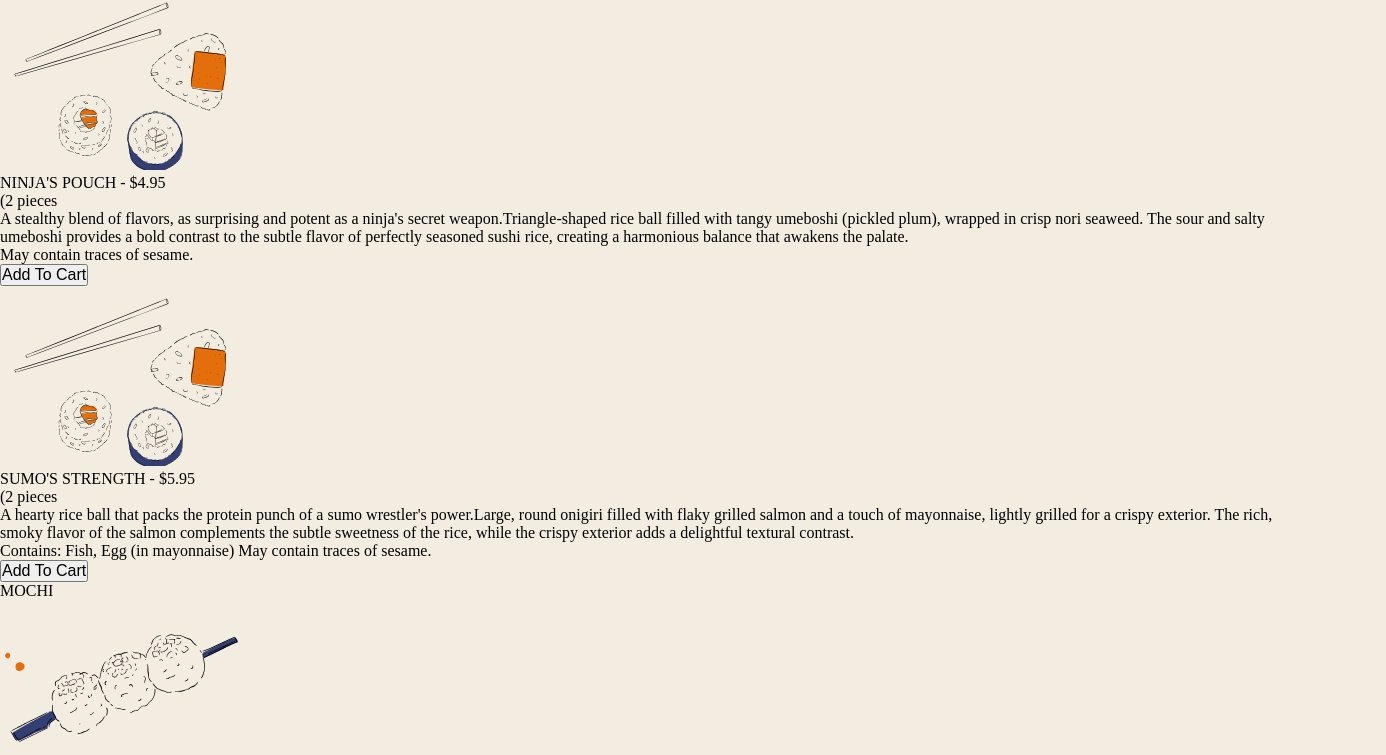
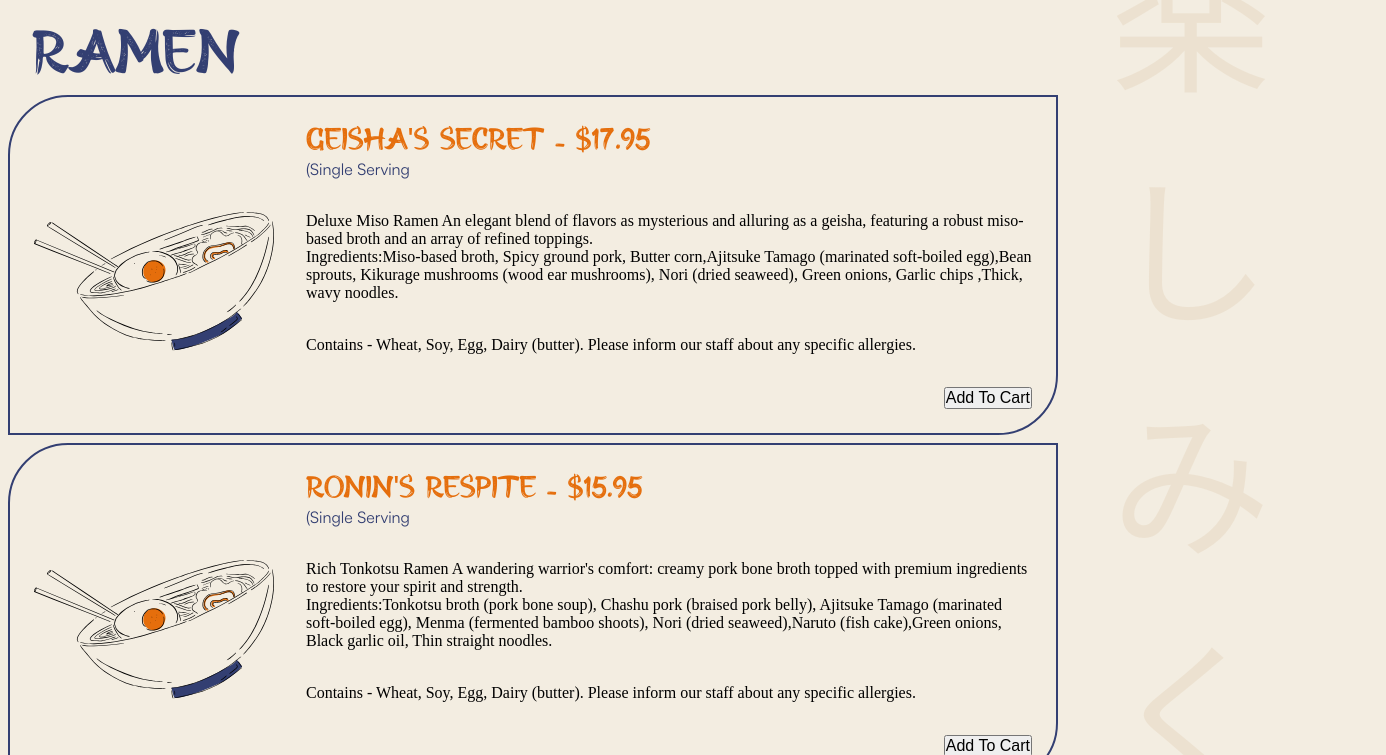
Before and after one commit to GabrielDevJourney/Restaurant-Page, a website built with webpack: page src/template.html in a window 1280 px wide. Both pictures are taken after a click on the link "MENU". Shown: the part 1478-2233 px from the top of the page, 1386 px wide, since content can reach past the window. Built offline with nearby package versions, Linux system fonts and the light colour scheme.

Commit message:
overall styling of the (not complete) yet

```diff
--- a/src/styles/main.css
+++ b/src/styles/main.css
@@ -8,6 +8,7 @@
 @import "footer.css";
 /* import pages content stylings */
 @import "homeContent.css";
+@import "menu.css";
 
 * {
 	margin: 0;
--- /dev/null
+++ b/src/styles/menu.css
@@ -0,0 +1,41 @@
+.menuPageContainer{
+    display: flex;
+    flex-direction: column;
+}
+.headerMenuPageContainer{
+    width: 100%;
+    margin-top: 2rem;
+    display: flex;
+    align-items: center;
+    justify-content: center;
+}
+.headerMenuPageText{
+    font-family: var(--font-main);
+    color: var(--color-primary);
+    font-size: 5rem;
+    text-align: center;
+}
+
+.mainContentContainer{
+    display: flex;
+    flex-direction: row;
+}
+.menuCategoriesContainer{
+    width: 1300px;
+    display: flex;
+    flex-direction: column;
+    align-items: center;
+}
+.japoneseLettersContainer{
+    display: flex;
+    width: 400px;
+    justify-content: center;
+    text-align: center;
+}
+.japoneseText{
+    font-family: var(--font-secondary);
+    width: 250px;
+    font-size: 10rem;
+    color: var(--color-decor);
+    font-weight: 500;
+}
--- a/src/styles/menuItem.css
+++ b/src/styles/menuItem.css
@@ -0,0 +1,59 @@
+.cardContainer{
+    width: 1050px;
+    height: auto;
+    display: grid;
+    grid-template-areas:
+    ". name name"
+    "img description description"
+    "img extraInfo extraInfo"
+    ". . btn"
+    ;
+    grid-template-columns: auto 1fr;
+    gap: 1rem;
+    border: 2px var(--color-primary) solid;
+    border-radius: 60px 0 60px 0;
+    padding: 1rem;
+    margin: 0.5rem;
+}
+
+.categorySectionHeadingText{
+    padding: 4.5rem 0 0 2rem;
+    font-family: var(--font-main);
+    color: var(--color-primary);
+    font-size: 4rem;
+}
+.imgContainer,
+.priceNamePiecesContainer,
+.descriptionContainer,
+.extraInfoContainer,
+.dishCardBtnContainer{
+    padding: 0.5rem;
+}
+.imgContainer{
+    grid-area: img;
+}
+
+.priceNamePiecesContainer{
+    grid-area: name;
+}
+.nameAndPriceText{
+    font-family: var(--font-main);
+    font-size: 2rem;
+    color: var(--color-accent);
+}
+.piecesText{
+    font-family: var(--font-secondary);
+    color: var(--color-primary);
+}
+
+.descriptionContainer{
+    grid-area: description;
+}
+
+.extraInfoContainer{
+    grid-area: extraInfo;
+}
+
+.dishCardBtnContainer{
+    grid-area: btn;
+}
```
